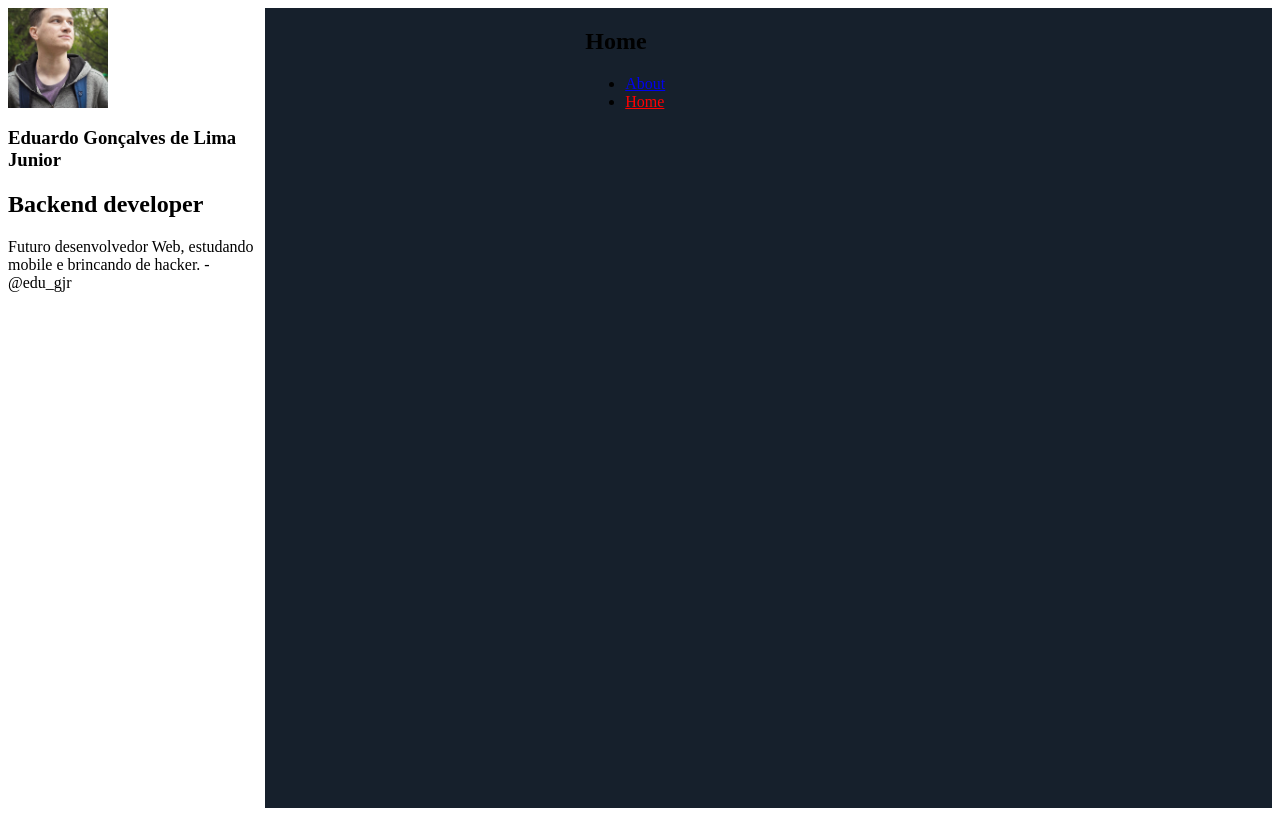
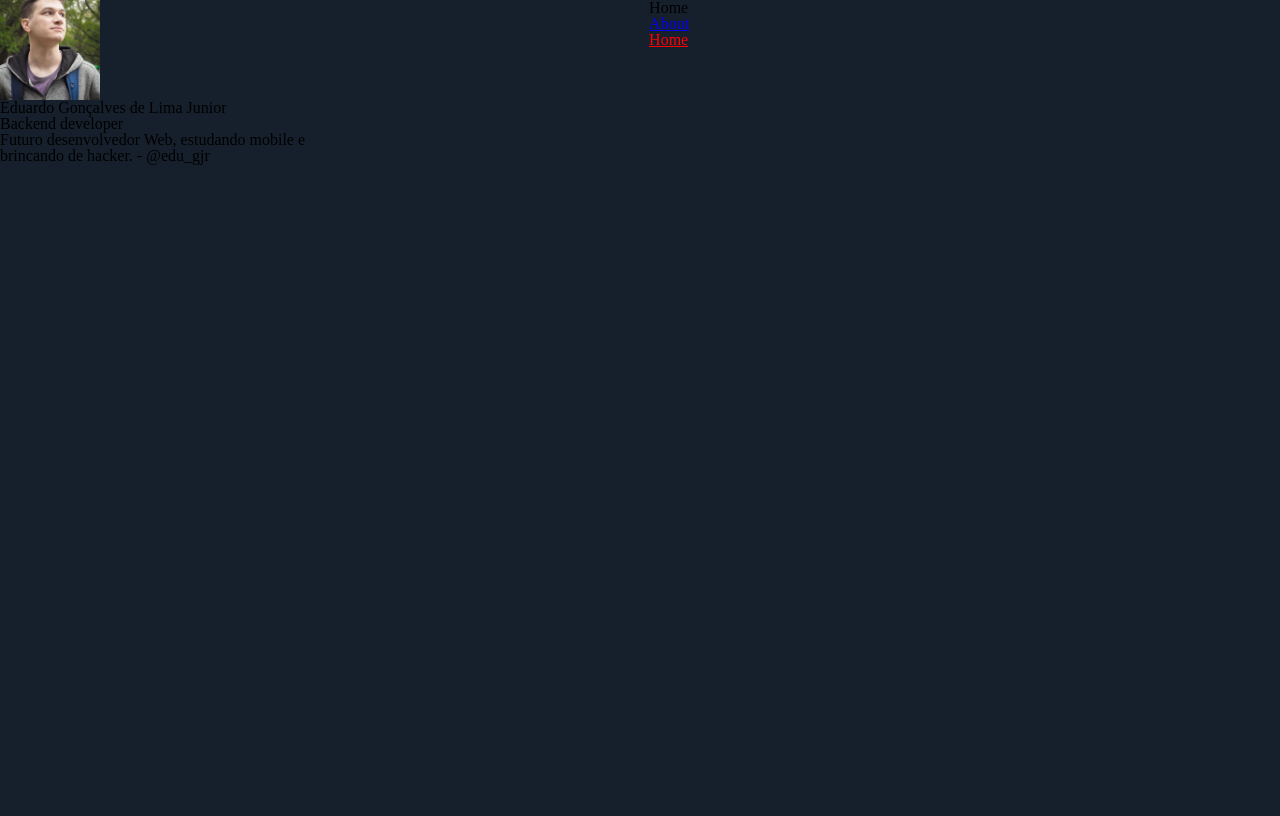
Before and after one commit to eduardo-g-lima-jr/My-Blog, a Gatsby site: page / in a window 1280 px wide. Built offline with nearby package versions, Linux system fonts and the light colour scheme; Gatsby itself is replaced by a stand-in of ours.

Commit message:
inclusão do GlobalStyles

```diff
--- a/src/components/Layout/index.js
+++ b/src/components/Layout/index.js
@@ -1,7 +1,8 @@
 import React from "react"
 import PropTypes from "prop-types"
-import Profile from "../Profile";
+import Profile from "../Profile"
 import styled from 'styled-components'
+import GlobalStyles from '../../styles/global'
 
 const LayoutWrapper = styled.section`
   display: flex;
@@ -16,6 +17,7 @@ const LayoutMain = styled.main`
 const Layout = ({ children }) => {
   return (
     <LayoutWrapper>
+      <GlobalStyles />
     <aside>
       <Profile></Profile>
     </aside>
--- /dev/null
+++ b/src/styles/global.js
@@ -0,0 +1,67 @@
+import {createGlobalStyle} from 'styled-components'
+
+const GlobalStyles = createGlobalStyle`
+    /* http://meyerweb.com/eric/tools/css/reset/
+    v2.0 | 20110126
+    License: none (public domain)
+    */
+
+    html, body, div, span, applet, object, iframe,
+    h1, h2, h3, h4, h5, h6, p, blockquote, pre,
+    a, abbr, acronym, address, big, cite, code,
+    del, dfn, em, img, ins, kbd, q, s, samp,
+    small, strike, strong, sub, sup, tt, var,
+    b, u, i, center,
+    dl, dt, dd, ol, ul, li,
+    fieldset, form, label, legend,
+    table, caption, tbody, tfoot, thead, tr, th, td,
+    article, aside, canvas, details, embed,
+    figure, figcaption, footer, header, hgroup,
+    menu, nav, output, ruby, section, summary,
+    time, mark, audio, video {
+        margin: 0;
+        padding: 0;
+        border: 0;
+        font-size: 100%;
+        font: inherit;
+        vertical-align: baseline;
+    }
+    /* HTML5 display-role reset for older browsers */
+    article, aside, details, figcaption, figure,
+    footer, header, hgroup, menu, nav, section {
+        display: block;
+    }
+    body {
+        line-height: 1;
+    }
+    ol, ul {
+        list-style: none;
+    }
+    blockquote, q {
+        quotes: none;
+    }
+    blockquote:before, blockquote:after,
+    q:before, q:after {
+        content: '';
+        content: none;
+    }
+    table {
+        border-collapse: collapse;
+        border-spacing: 0;
+    }
+    *{
+        box-sizing: border-box;
+    }
+    body{
+        background: #16202c;
+        line-height: 1;
+        font-size: 100%;
+    }
+    img{
+        diplay: block;
+        width: 100%;
+        height: auto;
+    }
+`
+
+export default GlobalStyles
```
